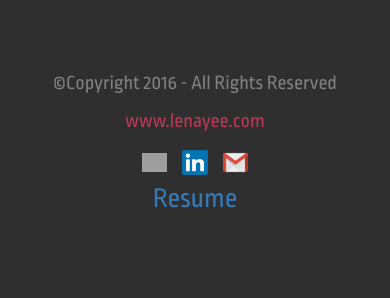
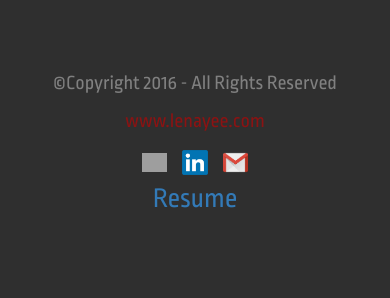
Before and after one commit to lenayee7/lenayee7.github.io, a PHP site: page /index.html in a window 390 px wide. Shown: the part 3723-4021 px from the top of the page. Run offline with PHP 8.4, Linux system fonts and the light colour scheme; some libraries are stand-ins or nearby versions; some web fonts are replaced; grey boxes are pictures that could not be loaded.

Commit message:
test background on website mobile

```diff
--- a/css/main.css
+++ b/css/main.css
@@ -70,10 +70,10 @@
     font-family: monospace;
   }
 
-  .pink {
+  .lena-website {
     font-family: 'Ropa Sans', sans-serif;
     font-size: 1em;
-    color: #BB3A56;
+    color: #8B1313;
   }
 
   p {
@@ -113,7 +113,6 @@
   }
 
   .about-me-p {
-
     background-color: #2f2f2f;
     /*background-image: url("http://wallx.xyz/w/San-Francisco-Black-And-White-Wallpaper-For-Windows-OPQ.jpg");*/
     /*background-image: url("http://www.kitaro10.com/wp-content/uploads/2014/01/17.jpg");*/
@@ -127,7 +126,7 @@
     vertical-align: middle;
     font-size: 1.7em;
     /*font-family: 'Asap', sans-serif;*/
-    margin: 2% auto;
+    margin: 3% auto;
   }
 /*
   .fa-heart:before {
@@ -163,8 +162,8 @@
 
   .bg-1 {
       background-size: cover;
-      /*background-image: url("http://s7.favim.com/610/150527/anchor-purple-wallpaper-Favim.com-2768197.jpg");*/
-      background-image: url("http://wallx.xyz/w/San-Francisco-Black-And-White-Wallpaper-For-Windows-OPQ.jpg");
+      background-image: url("http://s7.favim.com/610/150527/anchor-purple-wallpaper-Favim.com-2768197.jpg");
+      /*background-image: url("http://wallx.xyz/w/San-Francisco-Black-And-White-Wallpaper-For-Windows-OPQ.jpg");*/
       background-color: pink; /* Green */
       color: #ffffff;
   }
@@ -284,11 +283,12 @@
   }*/
 
  .social-media {
-     width: 4%;
-     margin: 1%;
+   width: 4%;
+   margin: 1%;
   }
-   .social-media:hover {
-     width: 5.5%;
+
+  .social-media:hover {
+    width: 5.5%;
   }
 
   #resume {
--- a/index.html
+++ b/index.html
@@ -1,6 +1,7 @@
 <!DOCTYPE html>
 <html lang="en">
 <head>
+<meta name="viewport" content="width=device-width, initial-scale=1">
 	<link rel=”shortcut icon” href=”http://www.lenayee.com/favicon.ico” type=”image/icon”>
 	<link rel=”icon” href=”http://www.lenayee.com/favicon.ico” type=”image/icon”>
 	<link rel=”shortcut icon” type=”image/x-icon” href=”favicon.ico”>
@@ -126,10 +127,11 @@
 	<!-- Footer -->
 	<footer class="container-fluid bg-4 text-center">
 	  <p>©Copyright 2016 - All Rights Reserved</p>
-	  <p><a href="#topofpage"class="pink">www.lenayee.com</a></p>
+	  <p><a href="#topofpage"class="lena-website">www.lenayee.com</a></p>
 	  <a id="contact"></a><a href="https://github.com/lenayee7" target="_blank"><img class="social-media" src="http://www.ryanpierce.me/github_logo.png"></a>
 	  <a href="https://www.linkedin.com/in/lenayee" target="_blank"><img class="social-media" src="./images/linkedin.jpg"></a>
 	  <a href="mailto:lenayee07@gmail.com"><img class="social-media" src="./images/gmail.jpg"></a>
+	<!--   <a href="#"><img class="social-media" src="./images/businesscard.jpg"></a> -->
 	  <p><a href="lenayeeresume.pdf" id="resume" target="_blank">Resume</a></p>
 	</footer>
 
```
Also changed, not shown: images/businesscard.jpg (added).
